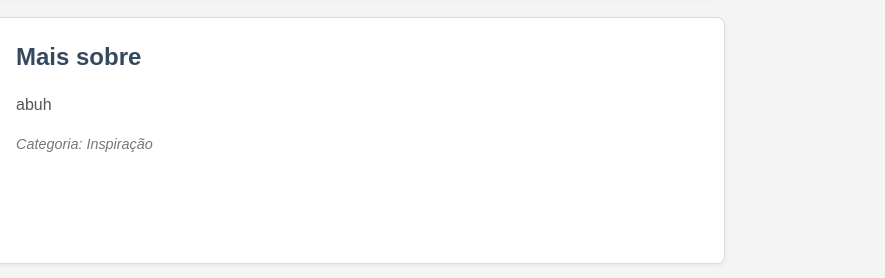
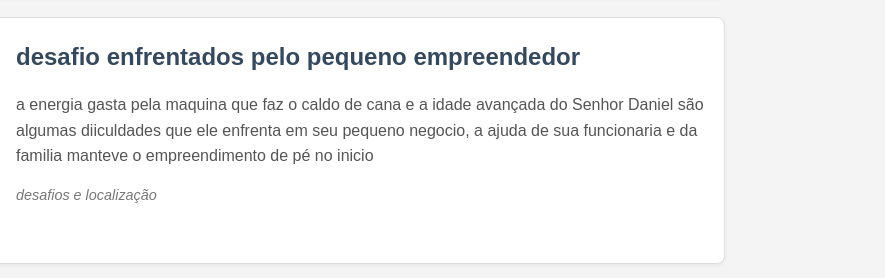
Before and after one commit to estrela-caida/batata-kitnet, a plain HTML site: page index.html in a window 1280 px wide. Shown: the part 460-738 px from the top of the page, 395-1280 px from the left. Drawn offline with Linux system fonts and the light colour scheme.

Commit message:
num deu tempoooooooo

```diff
--- a/index.html
+++ b/index.html
@@ -63,9 +63,9 @@
                     <div class="image-placeholder plus-icon">+</div>
                 </div>
                 <div class="story-details">
-                    <p class="story-title-placeholder">Mais sobre</p>
-                    <p class="story-text-placeholder">abuh</p>
-                    <p class="story-category-placeholder">Categoria: Inspiração</p>
+                    <p class="story-title-placeholder">desafio enfrentados pelo pequeno empreendedor</p>
+                    <p class="story-text-placeholder">a energia gasta pela maquina que faz o caldo de cana e a idade avançada do Senhor Daniel são algumas diiculdades que ele enfrenta em seu pequeno negocio, a ajuda de sua funcionaria e da familia manteve o empreendimento de pé no inicio </p>
+                    <p class="story-category-placeholder">desafios e localização</p>
                 </div>
             </div>
         </section>
```
